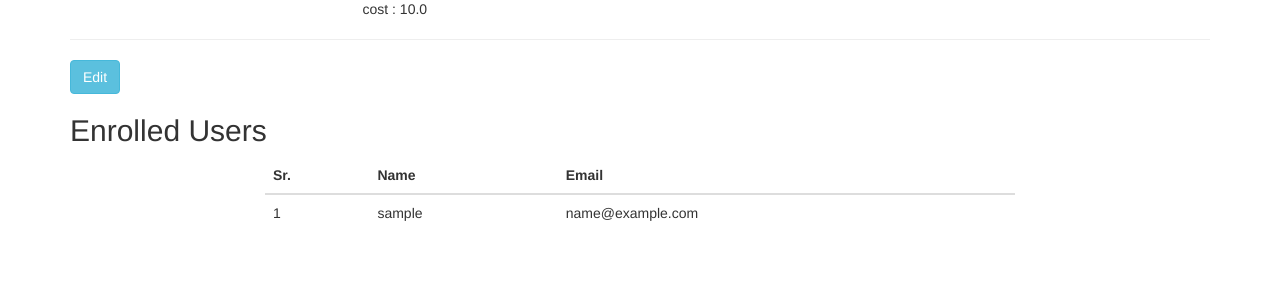
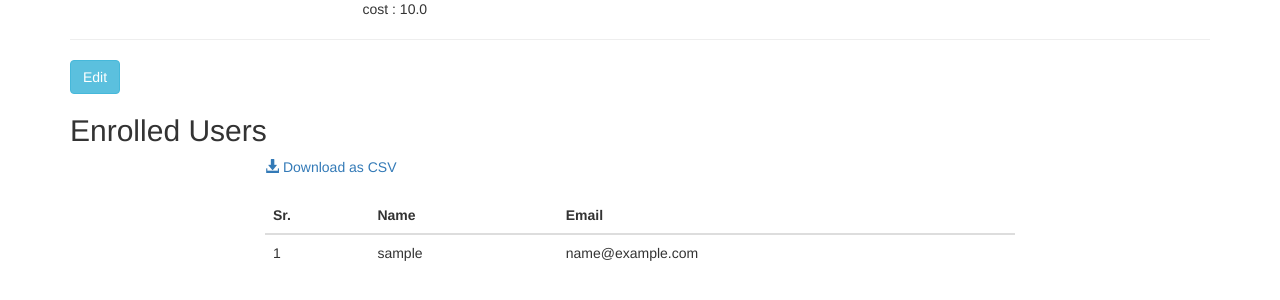
Before and after one commit to zain101/sand-box, a Django app: page /event/1/ in a window 1280 px wide. Shown: the part 274-574 px from the top of the page. Run offline with Django 3.2, Linux system fonts and the light colour scheme; a user stored in the database is signed in; tables that the repository leaves empty hold one stand-in row (values such as "Sample post"); parts of the project's set-up code (start-up, migrations or seed data) failed here and were passed over; some libraries are stand-ins or nearby versions.

Commit message:
download csv of enrolled users

```diff
--- a/src/templates/venueapp/calendar_event.html
+++ b/src/templates/venueapp/calendar_event.html
@@ -4,6 +4,7 @@
 	{% if events %}
 		{% for event in events %}
 			Start : {{ event.start.dateTime }}<br>
+			End : {{ event.end.dateTime }}<br>
 			Summary : {{ event.summary }}<br>
 			<a href="{{ event.htmlLink }}">link to google calendar</a>
 			<hr>
--- a/src/templates/workshop/event_detail.html
+++ b/src/templates/workshop/event_detail.html
@@ -39,6 +39,12 @@
 	<div class="row">
 		<div class="col-md-8 col-md-offset-2">
 			{% if event.enrolled_users.all %}
+				<a href="{% url 'workshop:csv' event.pk %}">
+					<span class="glyphicon glyphicon-download-alt">
+					</span>
+					Download as CSV
+				</a>
+				<br><br>
 				<table class="table">
 					<thead>
 						<tr>
@@ -50,7 +56,7 @@
 					<tbody>
 						{% for user in event.enrolled_users.all %}
 						<tr>
-							<td>{{ user.pk }}</td>
+							<td>{{ forloop.counter }}</td>
 							<td>{{ user.username }}</td>
 							<td>{{ user.email }}</td>
 						</tr>
--- a/src/venueapp/utils.py
+++ b/src/venueapp/utils.py
@@ -3,7 +3,6 @@ import json
 import os
 import httplib2
 from apiclient import discovery
-
 
 def get_service(request):
 	BASE = os.path.dirname(os.path.abspath(__file__))
--- a/src/workshop/urls.py
+++ b/src/workshop/urls.py
@@ -6,6 +6,7 @@ urlpatterns = [
 	url(r'^$',views.EventListView.as_view(), name="index"),
 	url(r'^my/$',login_required(views.MyEventListView.as_view()), name="self_created"),
 	url(r'^(?P<pk>[0-9]+)/$',views.EventDetailView.as_view(), name="detail"),
+	url(r'^(?P<pk>[0-9]+)/csv$',views.download_csv, name="csv"),
 	url(r'^(?P<pk>[0-9]+)/edit$',views.event_update, name="edit"),
 	url(r'^create$',views.event_create, name="create"),
 	url(r'^(?P<pk>[0-9]+)/enroll$',views.enroll, name="enroll"),
--- a/src/workshop/views.py
+++ b/src/workshop/views.py
@@ -9,12 +9,7 @@ from profileapp.models import Member
 from django.contrib.auth.decorators import login_required
 from django.core.urlresolvers import reverse
 from allauth.account.decorators import verified_email_required
-
-
-def mail_test(request):
-	send_mail('Subject here', 'Here is the message.', 'fahad.shaikh091@gmail.com', ['fahad.shaikh091@gmail.com','fahad_shaikh09@yahoo.co.in'], fail_silently=False)
-
-	return HttpResponse("testing")
+import csv
 
 @verified_email_required
 def event_create(request):
@@ -78,8 +73,6 @@ def event_update(request,pk):
 	}
 	return render(request,'workshop/form.html',contex)
 
-
-
 class EventListView(generic.ListView):
     template_name = 'workshop/event_list.html'
     context_object_name = 'events'
@@ -112,3 +105,29 @@ def enroll(request, pk):
 	else:
 		messages.info(request, "You have already enrolled for this event")
 		return redirect(reverse('workshop:index'))
+
+@verified_email_required
+def download_csv(request, pk):
+	event = get_object_or_404(Event, pk=pk)
+
+	filename = event.activityName +"_id" + str(event.id) + ".csv"
+
+	if request.user.user_member != event.user:
+		messages.warning(request, "You dont have permission to access this url")
+		return redirect(reverse('workshop:detail', kwargs={'pk' : event.pk }))
+
+	enrolled_users = event.enrolled_users.all()
+	if not enrolled_users:
+		messages.info(request, "No user have enrolled yet")
+		return redirect(reverse('workshop:detail', kwargs={'pk' : event.pk }))
+
+	response = HttpResponse(content_type='text/csv')
+	response['Content-Disposition'] = 'attachment; filename="%s"' % (filename)
+
+	writer = csv.writer(response)
+
+	writer.writerow(['Sr', 'Username', 'Email'])
+	for i,enroll in enumerate(enrolled_users):
+		writer.writerow([str(i+1), enroll.username , enroll.email])
+
+	return response
```
